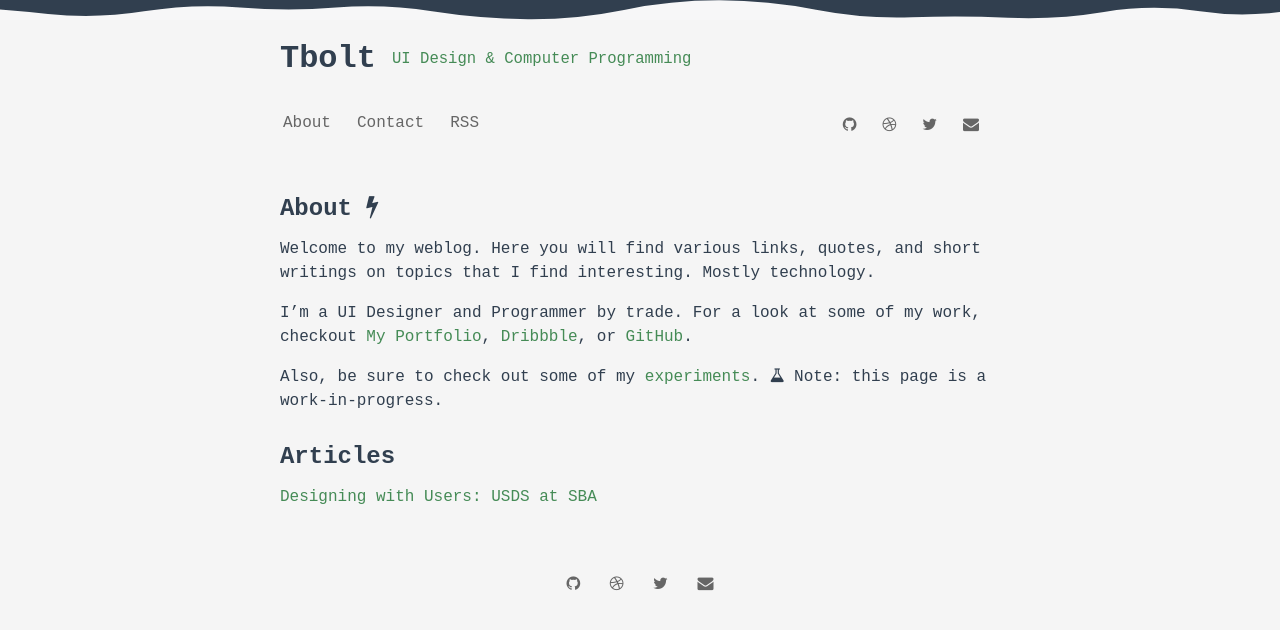
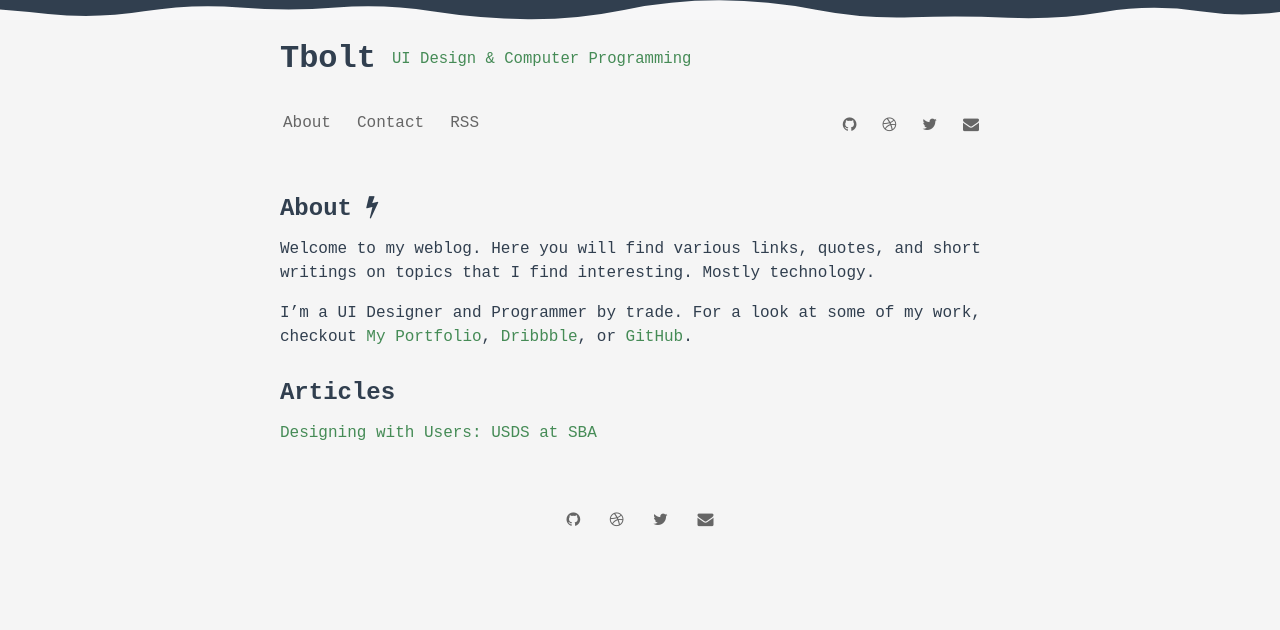
Before and after one commit to tbolt/tbolt.space, a Jekyll site: the page built from about.md, in a window 1280 px wide. Shown: the top 630 px of the page. Built offline with Jekyll 4.4.1, drawn with Linux system fonts in a browser that asks for light colours.

Commit message:
remove experiments for now

```diff
--- a/about.md
+++ b/about.md
@@ -7,7 +7,7 @@ Welcome to my weblog. Here you will find various links, quotes, and short writin
 
 I'm a UI Designer and Programmer by trade. For a look at some of my work, checkout [My Portfolio](/portfolio), [Dribbble](http://dribbble.com/tbolt), or [GitHub](http://github.com/tbolt).
 
-Also, be sure to check out some of my [experiments](experiments). <i class="fa fa-flask"></i> Note: this page is a work-in-progress.
+<!-- Also, be sure to check out some of my [experiments](experiments). <i class="fa fa-flask"></i> Note: this page is a work-in-progress. -->
 
 # Articles
 [Designing with Users: USDS at SBA](https://medium.com/the-u-s-digital-service/designing-with-users-usds-at-sba-e04f5e3911b8)
```
